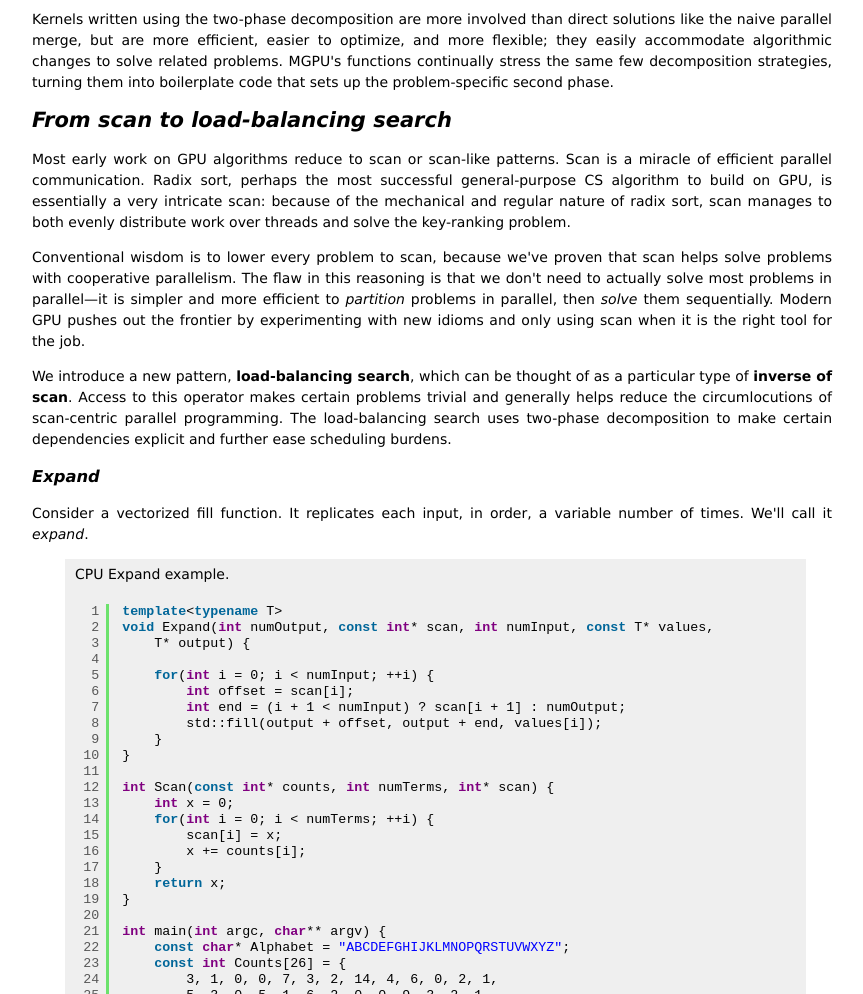
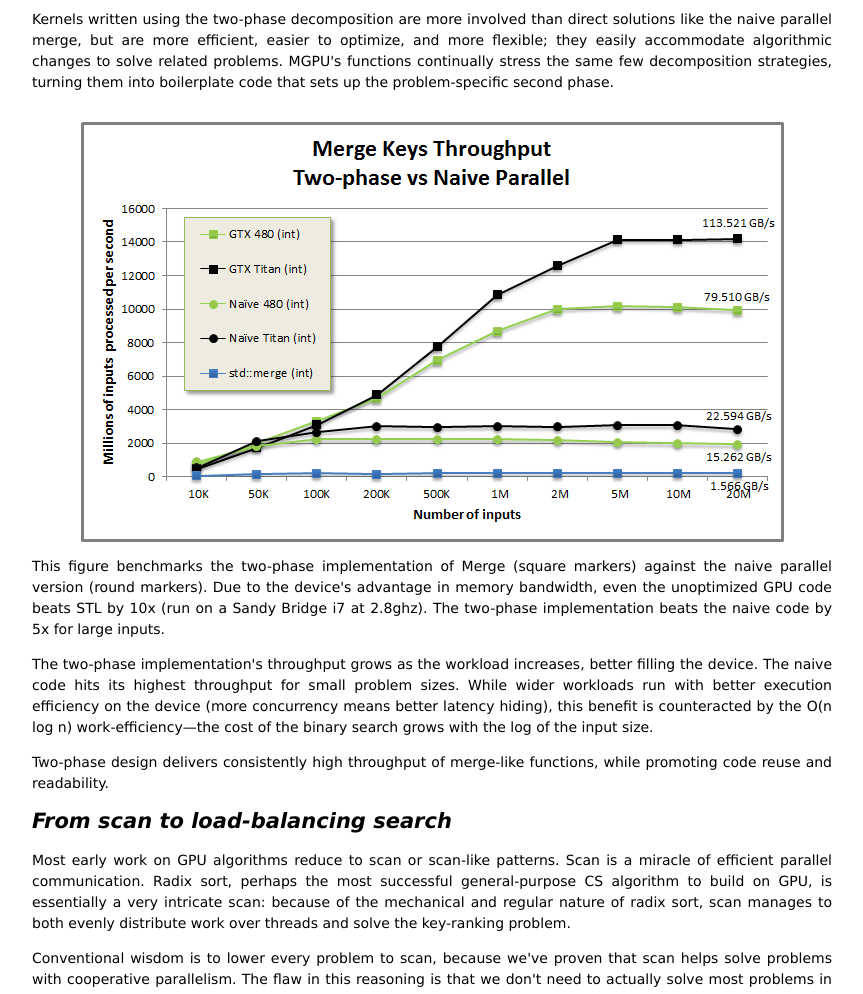
Before and after one commit to moderngpu/moderngpu, a plain HTML site: page intro.html in a window 1280 px wide. Shown: the part 5680-6674 px from the top of the page, without its empty margins (208-1071 px from the left). Drawn offline with Linux system fonts and the light colour scheme.

Commit message:
Added naive parallel benchmark

```diff
--- a/intro.html
+++ b/intro.html
@@ -210,6 +210,10 @@ MGPU_DEVICE void SerialMerge(const T* keys_shared, int aBegin, int aEnd,
 }</pre></div>
 <p>The second phase in the strategy is the actual problem-solving logic. For efficiency and clarity we prefer that this code resembles sequential functions. The CUDA device function <code>SerialMerge</code> resembles the sequential CPU functon <code>CPUMerge</code>. Because  concurrency was addressed in the partitioning phase, this phase can implement GPU-specific optimizations without complicating the decomposition. In addition to its improved work efficiency (we process VT inputs for each binary search), <code>SerialMerge</code> realizes extra throughput by unrolling the serial merge loop and storing intermediates to register to conserve shared memory and improve occupancy.</p>
 <p>Kernels written using the two-phase decomposition are more involved than direct solutions like the naive parallel merge, but are more efficient, easier to optimize, and more flexible; they easily accommodate algorithmic changes to solve related problems. MGPU's functions continually stress the same few decomposition strategies, turning them into boilerplate code that sets up the problem-specific second phase.</p>
+<div class="figure"><img src="mergecompare.png" width="703" height="420" alt=" " /></div>
+<p>This figure benchmarks the two-phase implementation of Merge (square markers) against the naive parallel version (round markers). Due to the  device's advantage in memory bandwidth, even the unoptimized GPU code beats  STL  by 10x (run on a Sandy Bridge i7 at 2.8ghz). The two-phase implementation beats the naive code by 5x for large inputs.</p>
+<p>The two-phase implementation's throughput grows as the workload increases, better filling the device. The naive code hits its highest throughput for small problem sizes. While wider workloads run with better execution efficiency on the device (more concurrency means better latency hiding), this benefit is counteracted by the O(n log n) work-efficiency&mdash;the cost of the binary search grows with the log of the input size.</p>
+<p>Two-phase design delivers consistently high throughput of merge-like functions, while promoting code reuse and readability.</p>
 <h2><a id="loadbalancing">From scan to load-balancing</a> search</h2>
 <p>Most early work on GPU algorithms reduce to scan or scan-like patterns. Scan is a miracle of efficient parallel communication. Radix sort, perhaps the most successful general-purpose CS algorithm to build on GPU, is essentially a very intricate scan:
 because of the mechanical and regular nature of radix sort, scan manages to both evenly distribute work over threads and solve the key-ranking problem. </p>
```
Also changed, not shown: mergecompare.png (added).
